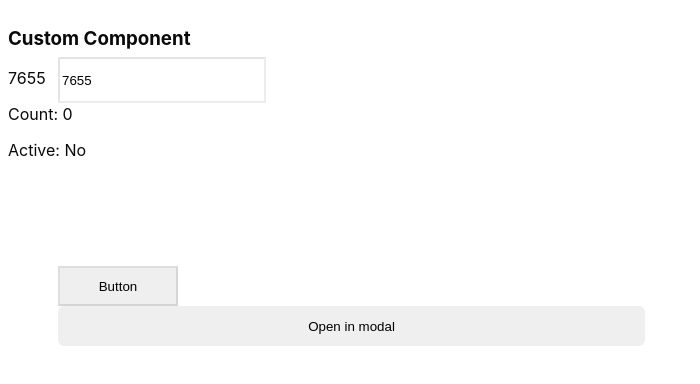
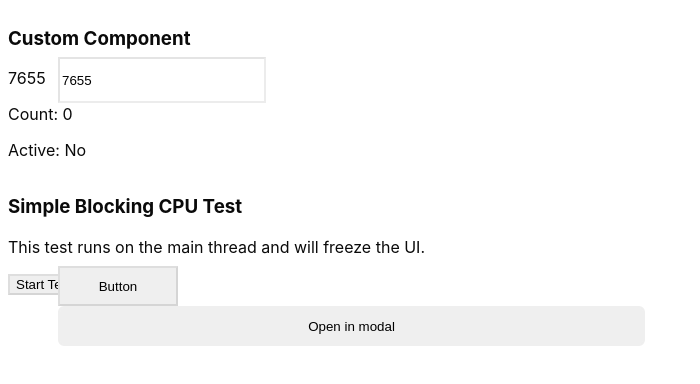
Before and after one commit to ilsur1103/my-project, a React (Vite) app: page / in a window 1280 px wide. Shown: the top 384 px of the page, without its empty margins (0-700 px from the left). Built offline with nearby package versions, Linux system fonts and the light colour scheme.

Commit message:
Update project: E-commerce Landing - 10/29/2025, 3:24:09 PM

```diff
--- a/preview.html
+++ b/preview.html
@@ -242,6 +242,9 @@ body {
       <button id="comp-1761493557594" style="position: relative; left: 0px; top: 0px; width: 120px; height: 40px">Button</button>
       <button id="comp-1761494794693" style="position: relative; left: 0px; top: 0px; width: 100%; height: 40px">Button</button>
     </div>
+    <div id="comp-1761733436105" style="position: relative; left: 50px; top: 386.82767039021553px; width: 200px; height: auto">
+
+    </div>
     </div>
   </div>
 
--- a/project.json
+++ b/project.json
@@ -2,7 +2,7 @@
   "id": "1",
   "name": "E-commerce Landing",
   "description": "Modern e-commerce landing page",
-  "lastModified": "2025-10-29T10:11:13.047Z",
+  "lastModified": "2025-10-29T10:24:03.603Z",
   "components": [],
   "pages": [
     {
@@ -160,6 +160,23 @@
               }
             }
           ]
+        },
+        {
+          "id": "comp-1761733436105",
+          "type": "custom-1761733420629",
+          "name": "custom-1761733420629 4",
+          "props": {},
+          "styles": {},
+          "position": {
+            "x": 50,
+            "y": 386.82767039021553
+          },
+          "size": {
+            "width": 200,
+            "height": "auto"
+          },
+          "positionType": "relative",
+          "customComponentCode": "import React, { useState } from 'react';\n\nconst runBlockingTest = (iterations: number): number => {\n  let result = 0;\n  for (let i = 0; i < iterations; i++) {\n    result += Math.sqrt(i);\n  }\n  return result;\n};\n\nconst CPUTestBlocking: React.FC = () => {\n  const [isTesting, setIsTesting] = useState(false);\n  const [timeTaken, setTimeTaken] = useState<number | null>(null);\n  const iterations = 500000; // Adjust for test intensity\n\n  const handleStartTest = () => {\n    setIsTesting(true);\n    setTimeTaken(null);\n    \n    // Start measuring time\n    const startTime = performance.now();\n    \n    // This blocks the main thread\n    runBlockingTest(iterations);\n    \n    // Stop measuring time\n    const endTime = performance.now();\n    \n    setIsTesting(false);\n    setTimeTaken(endTime - startTime);\n  };\n\n  return (\n    <div>\n      <h3>Simple Blocking CPU Test</h3>\n      <p>This test runs on the main thread and will freeze the UI.</p>\n      <button onClick={handleStartTest} disabled={isTesting}>\n        {isTesting ? 'Testing...' : 'Start Test'}\n      </button>\n      {timeTaken !== null && (\n        <p>Test completed in {timeTaken.toFixed(2)} ms.</p>\n      )}\n    </div>\n  );\n};\n\nexport default CPUTestBlocking;"
         }
       ],
       "breakpoint": "desktop",
@@ -251,7 +268,7 @@
     "repo": "my-project",
     "defaultBranch": "main",
     "activeBranch": "main",
-    "lastSync": "2025-10-29T10:11:00.534Z"
+    "lastSync": "2025-10-29T10:23:14.048Z"
   },
   "currentPageId": "page-1761407980108"
 }
--- /dev/null
+++ b/src/components/Custom17617334206294.tsx
@@ -0,0 +1,47 @@
+import React, { useState } from 'react';
+
+const runBlockingTest = (iterations: number): number => {
+  let result = 0;
+  for (let i = 0; i < iterations; i++) {
+    result += Math.sqrt(i);
+  }
+  return result;
+};
+
+const CPUTestBlocking: React.FC = () => {
+  const [isTesting, setIsTesting] = useState(false);
+  const [timeTaken, setTimeTaken] = useState<number | null>(null);
+  const iterations = 500000; // Adjust for test intensity
+
+  const handleStartTest = () => {
+    setIsTesting(true);
+    setTimeTaken(null);
+
+    // Start measuring time
+    const startTime = performance.now();
+
+    // This blocks the main thread
+    runBlockingTest(iterations);
+
+    // Stop measuring time
+    const endTime = performance.now();
+
+    setIsTesting(false);
+    setTimeTaken(endTime - startTime);
+  };
+
+  return (
+    <div>
+      <h3>Simple Blocking CPU Test</h3>
+      <p>This test runs on the main thread and will freeze the UI.</p>
+      <button onClick={handleStartTest} disabled={isTesting}>
+        {isTesting ? 'Testing...' : 'Start Test'}
+      </button>
+      {timeTaken !== null && (
+        <p>Test completed in {timeTaken.toFixed(2)} ms.</p>
+      )}
+    </div>
+  );
+};
+
+export default CPUTestBlocking;
--- a/src/pages/Home.css
+++ b/src/pages/Home.css
@@ -48,3 +48,11 @@
   border: 2px solid #efefef;
   padding: 6px;
 }
+
+.home-custom-1761733420629-comp-1761733436105 {
+  position: relative;
+  left: 50px;
+  top: 386.82767039021553px;
+  width: 200px;
+  height: auto;
+}
--- a/src/pages/Home.tsx
+++ b/src/pages/Home.tsx
@@ -8,6 +8,7 @@
 import { useState } from 'react';
 import { useNavigate } from 'react-router-dom';
 import Custom17614079904442 from '../components/Custom17614079904442';
+import Custom17617334206294 from '../components/Custom17617334206294';
 
 import './Home.css';
 
@@ -49,6 +50,7 @@ export default function Home({ openModal }: { openModal: (pageId: string, option
           Open in modal
         </button>
       </div>
+      <Custom17617334206294 />
     </div>
   );
 }
```
Also changed, not shown: 2 other files (tests, documents, lock files or other folders).
